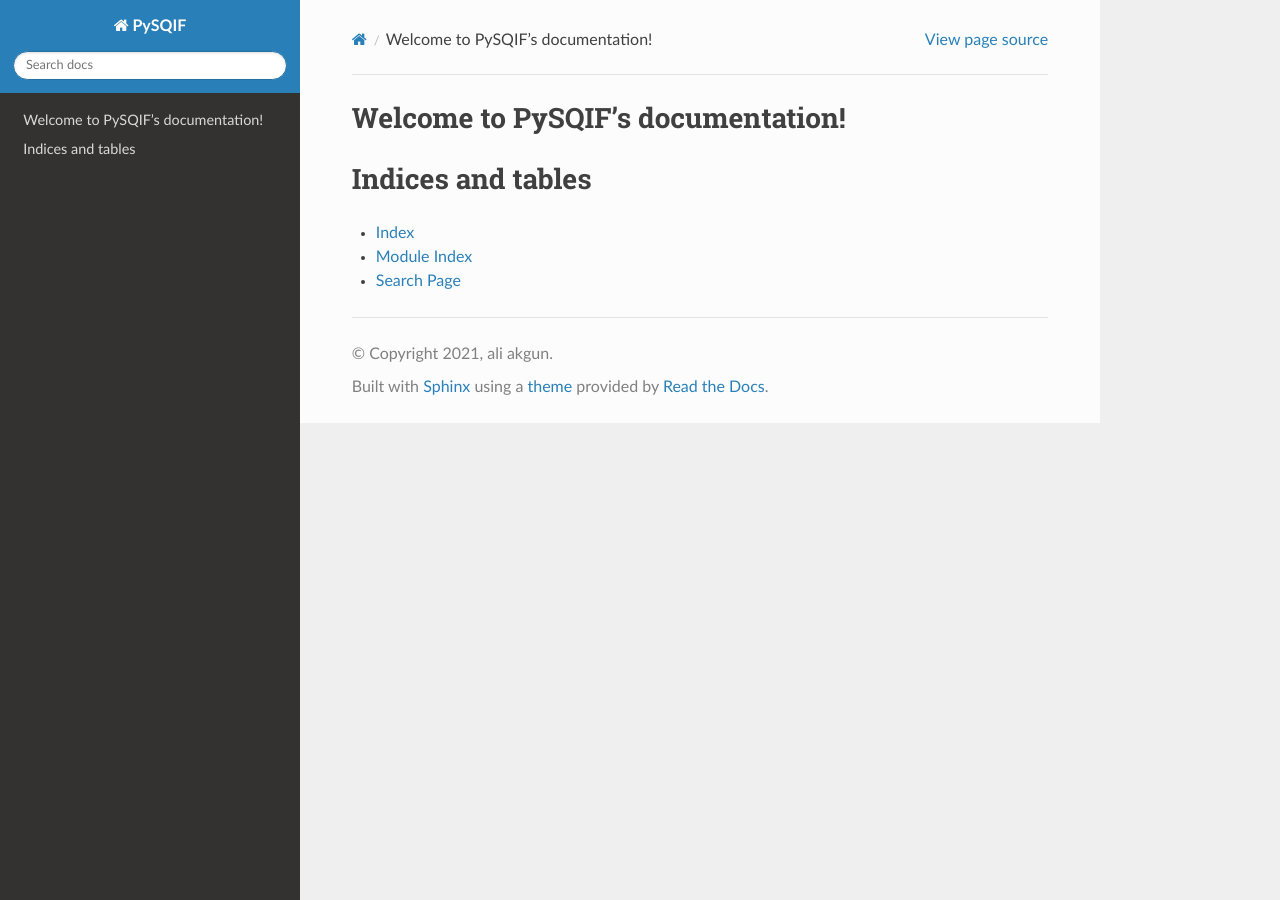
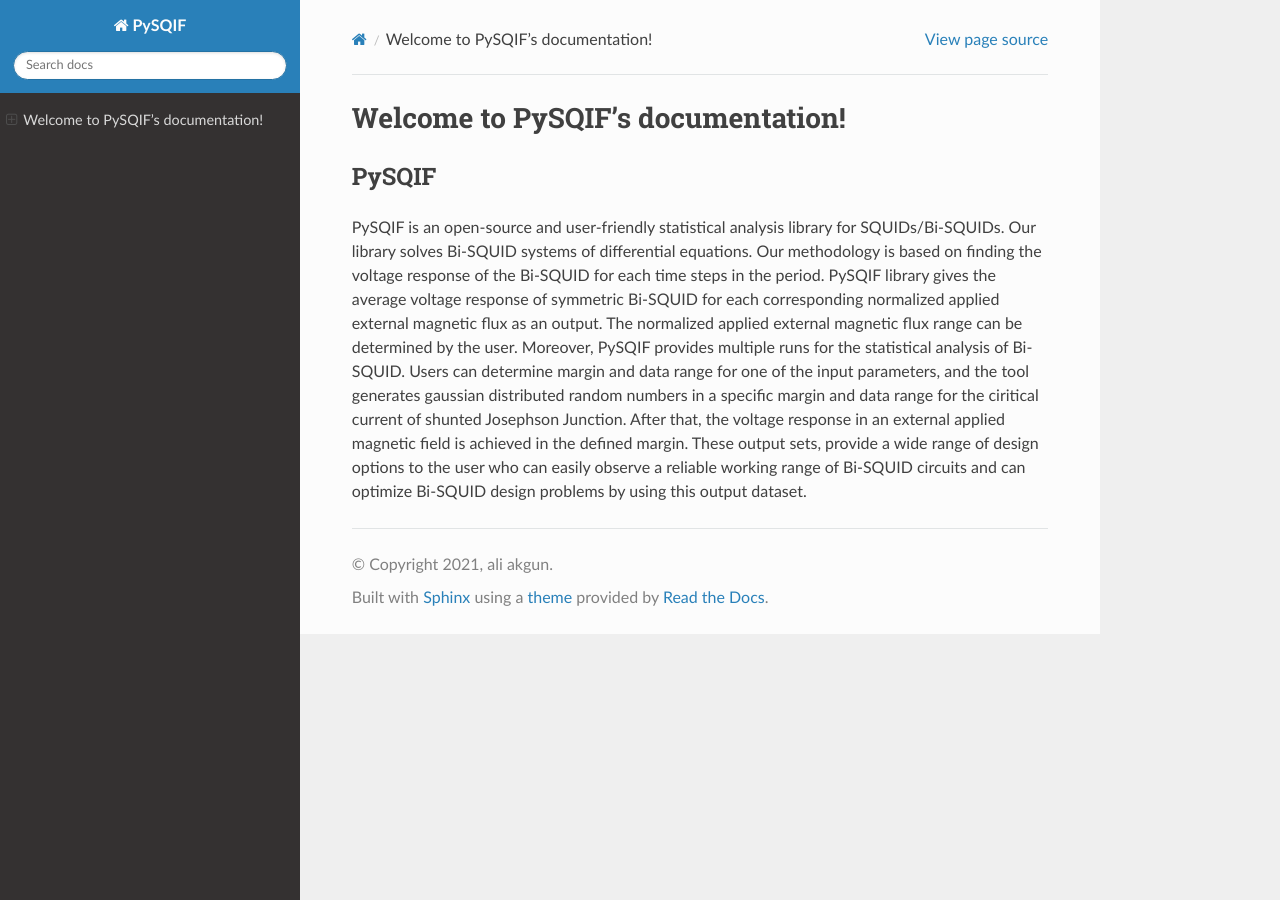
Before and after one commit to aakgn/PySQIF, a Sphinx documentation site: the page built from docs/source/index.rst, in a window 1280 px wide. Built offline with Sphinx 7.4.7 and the Read the Docs theme 2.0.0, drawn with Linux system fonts in a browser that asks for light colours.

Commit message:
Add files via upload

```diff
--- a/docs/source/index.rst
+++ b/docs/source/index.rst
@@ -7,16 +7,19 @@ Welcome to PySQIF's documentation!
 ==================================
 
 
-
-.. toctree::
-   :maxdepth: 2
-   :caption: Contents:
-
-
-
-Indices and tables
+==================
+PySQIF
 ==================
 
-* :ref:`genindex`
-* :ref:`modindex`
-* :ref:`search`
+PySQIF is an open-source and user-friendly statistical analysis library for SQUIDs/Bi-SQUIDs.
+Our library solves Bi-SQUID systems of differential equations. Our methodology is based on
+finding the voltage response of the Bi-SQUID for each time steps in the period.
+PySQIF library gives the average voltage response of symmetric Bi-SQUID for each corresponding
+normalized applied external magnetic flux as an output. The normalized applied external magnetic
+flux range can be determined by the user. Moreover, PySQIF provides multiple runs for the statistical
+analysis of Bi-SQUID. Users can determine margin and data range for one of the input parameters,
+and the tool generates gaussian distributed random numbers in a specific margin and data range
+for the ciritical current of shunted Josephson Junction. After that, the voltage response in an external
+applied magnetic field is achieved in the defined margin. These output sets, provide a wide range of design
+options to the user who can easily observe a reliable working range of Bi-SQUID circuits and can optimize Bi-SQUID
+design problems by using this output dataset.
```
